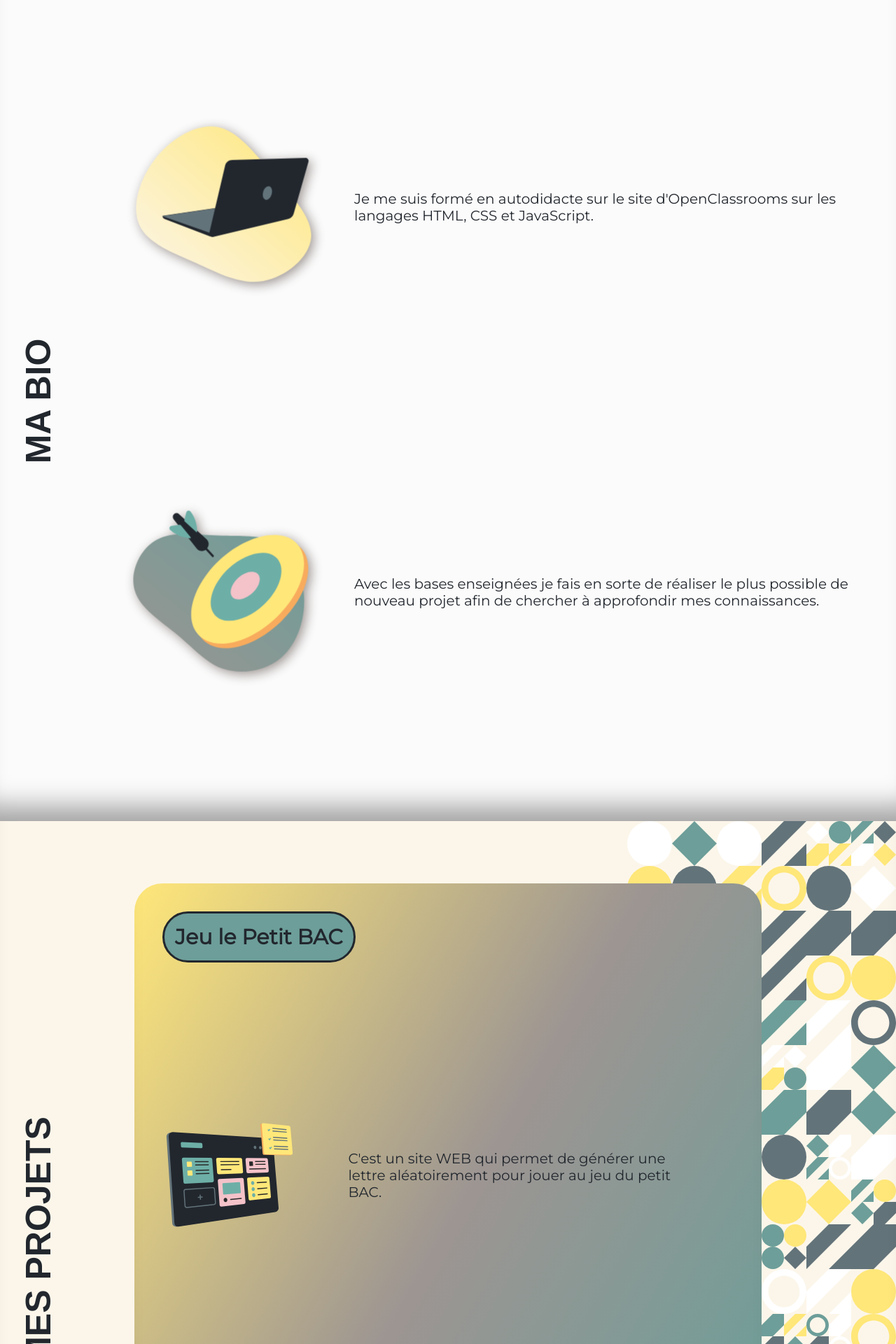
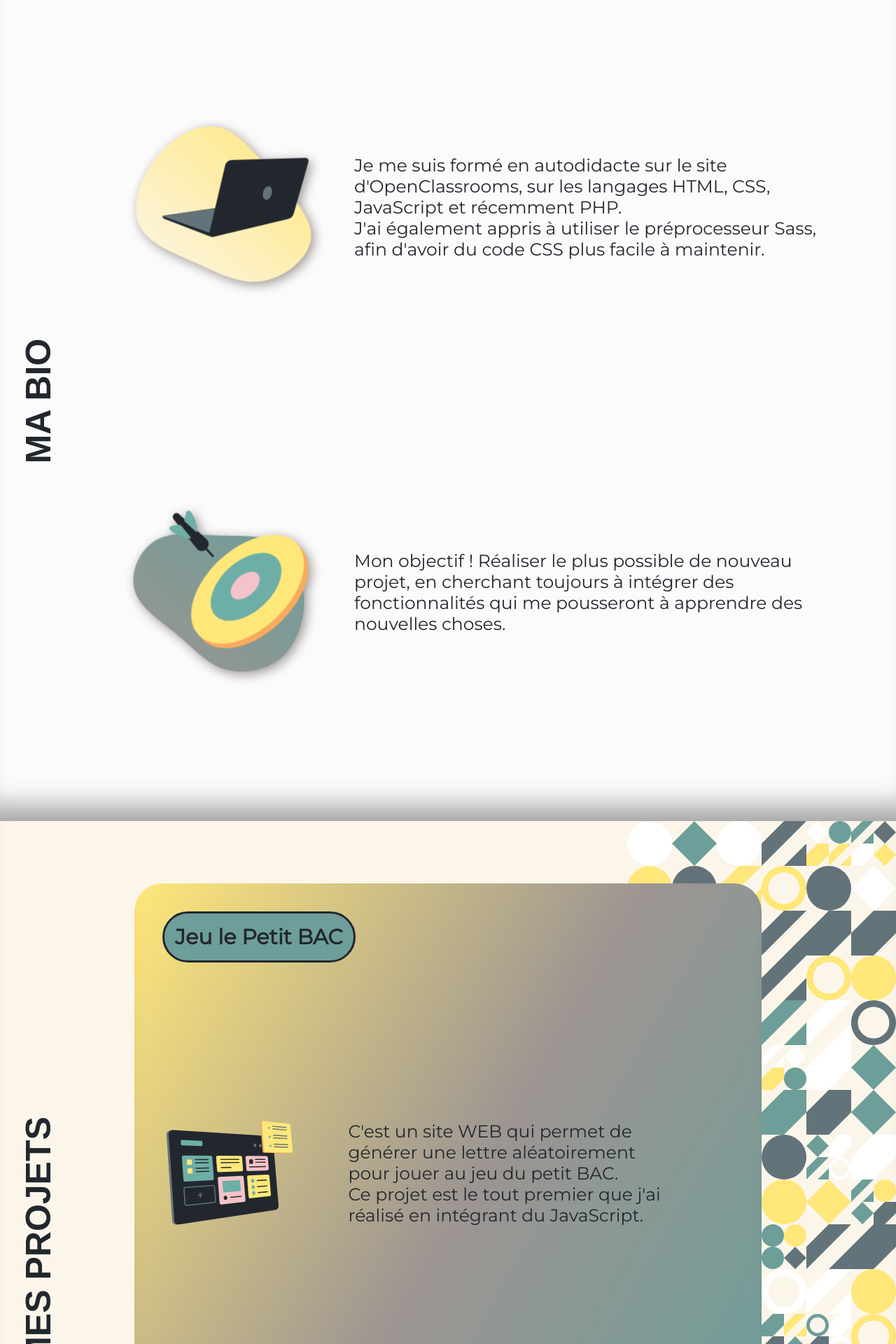
Before and after one commit to ToxyhDev/Tox-Website, a PHP site: page / in a window 1280 px wide. Shown: the part 1360-3280 px from the top of the page at 70% size. Run offline with PHP 8.4, Linux system fonts and the light colour scheme; style sheets or scripts are compiled from the project's sources; some web fonts are replaced.

Commit message:
#17 Corrected the font size

```diff
--- a/css/sass.css
+++ b/css/sass.css
@@ -87,7 +87,7 @@ h2 {
 
 h3, h4, p, a, input, select, textarea, button, li {
   font-family: "Montserrat", sans-serif;
-  font-size: 2rem;
+  font-size: 2.5rem;
 }
 
 .navbar {
@@ -313,6 +313,7 @@ h3, h4, p, a, input, select, textarea, button, li {
 .forms--input::placeholder {
   color: #22272E;
   font-weight: bold;
+  font-size: 2rem;
 }
 .forms--input:focus {
   outline: none;
@@ -391,11 +392,15 @@ h3, h4, p, a, input, select, textarea, button, li {
   text-align: center;
   background-color: #FBFBFB;
 }
+.copyright__symbol {
+  font-size: 2rem;
+}
 .copyright__date {
   font-weight: bold;
 }
 .copyright__link {
   text-decoration: underline 1px;
+  font-size: 2rem;
 }
 
 .rgbd-header {
@@ -472,14 +477,14 @@ h3, h4, p, a, input, select, textarea, button, li {
 }
 .sections--paire {
   background-color: #FCF6EA;
-  background-image: url(/Tox-Website/images/patternpadComputer.svg);
+  background-image: url(../images/patternpadComputer.svg);
   background-repeat: repeat-y;
   background-size: 30%;
   background-position: top right;
 }
 @media screen and (max-width: 769px) {
   .sections--paire {
-    background-image: url(/Tox-Website/images/patternpadMobileGrey.svg);
+    background-image: url(../images/patternpadMobileGrey.svg);
     background-repeat: no-repeat;
     background-size: 130vh;
     background-position: bottom;
@@ -587,7 +592,7 @@ h3, h4, p, a, input, select, textarea, button, li {
 @media screen and (max-width: 426px) {
   .mesProjets-carousel {
     width: 100%;
-    height: 70%;
+    height: auto;
     flex-direction: row;
     scroll-snap-type: x mandatory;
   }
@@ -642,7 +647,7 @@ h3, h4, p, a, input, select, textarea, button, li {
 }
 .mesProjets-carousel__slide-desc {
   width: 90%;
-  height: 80%;
+  min-height: 80%;
   display: flex;
   justify-content: space-around;
   align-items: center;
--- a/includes/forms.php
+++ b/includes/forms.php
@@ -23,7 +23,7 @@
             </div>
 
             <p class="forms-rgbd__text">En soumettant ce formulaire, j'accepte que les informations saisies dans ce formulaire soient exploitées, pour permettre de me recontacter, dans le cadre de la demande de contact.
-            Lien <a class="forms-rgbd__text--a" href="mentions-legales.php" target="_blank" rel="noopener noreferrer">Mentions-Légales</a>.</p>
+            Lien <a class="forms-rgbd__text--a" href="mentions-legales.php" target="_blank" rel="noopener noreferrer">Mentions-Légales</a>.*</p>
         </div>
 
         <p class="forms__attention">* Champs obligatoires</p>
--- a/index.php
+++ b/index.php
@@ -13,8 +13,8 @@ if (isset($_POST['texts'])) {
     <meta charset="UTF-8">
     <meta http-equiv="X-UA-Compatible" content="IE=edge">
     <meta name="viewport" content="width=device-width, initial-scale=1.0">
-    <link rel="stylesheet" href="css/style.css">
-    <!-- <link rel="stylesheet" href="css/sass.css"> -->
+    <!-- <link rel="stylesheet" href="css/style.css"> -->
+    <link rel="stylesheet" href="css/sass.css">
     <link rel="preconnect" href="https://fonts.googleapis.com">
     <link rel="preconnect" href="https://fonts.gstatic.com" crossorigin>
     <link href="https://fonts.googleapis.com/css2?family=Montserrat:wght@100;300;400&display=swap" rel="stylesheet">
@@ -46,12 +46,13 @@ if (isset($_POST['texts'])) {
 
             <div class="maBio-blob">
                 <img class="maBio-blob__img" src="images/illustration-blob-pc.svg" alt="">
-                <p class="maBio-blob__p">Je me suis formé en autodidacte sur le site d'OpenClassrooms sur les langages HTML, CSS et JavaScript.</p>
+                <p class="maBio-blob__p">Je me suis formé en autodidacte sur le site d'OpenClassrooms, sur les langages HTML, CSS, JavaScript et récemment PHP.<br>
+                J'ai également appris à utiliser le préprocesseur Sass, afin d'avoir du code CSS plus facile à maintenir.</p>
             </div>
 
             <div class="maBio-blob">
                 <img class="maBio-blob__img" src="images/illustration-blob-cible.svg" alt="">
-                <p class="maBio-blob__p">Avec les bases enseignées je fais en sorte de réaliser le plus possible de nouveau projet afin de chercher à approfondir mes connaissances.</p>
+                <p class="maBio-blob__p">Mon objectif ! Réaliser le plus possible de nouveau projet, en cherchant toujours à intégrer des fonctionnalités qui me pousseront à apprendre des nouvelles choses.</p>
             </div>
         </section>
 
@@ -66,7 +67,7 @@ if (isset($_POST['texts'])) {
                     <h3 class="mesProjets-carousel__slide--title">Jeu le Petit BAC</h3>
                     <div class="mesProjets-carousel__slide-desc">
                         <img  class="mesProjets-carousel__slide-desc__img" src="images/illustration-interface.svg" alt="">
-                        <p class="mesProjets-carousel__slide-desc__p">C'est un site WEB qui permet de générer une lettre aléatoirement pour jouer au jeu du petit BAC.</p>
+                        <p class="mesProjets-carousel__slide-desc__p">C'est un site WEB qui permet de générer une lettre aléatoirement pour jouer au jeu du petit BAC.<br> Ce projet est le tout premier que j'ai réalisé en intégrant du JavaScript.</p>
                     </div>
                     <a class="btn" href="../jeuLePetitBac/index.html" target="_blank" rel="noopener noreferrer">Lien</a>
                 </div>
@@ -75,7 +76,8 @@ if (isset($_POST['texts'])) {
                     <h3 class="mesProjets-carousel__slide--title">Max Portfolio</h3>
                     <div class="mesProjets-carousel__slide-desc">
                         <img  class="mesProjets-carousel__slide-desc__img" src="images/illustration-portable.svg" alt="">
-                        <p class="mesProjets-carousel__slide-desc__p">Création d'un site web sous le format d'un portfolio d'images, avec la création d'une gallerie d'image qui met en valeur chaques images.</p>
+                        <p class="mesProjets-carousel__slide-desc__p">Création d'un site WEB portfolio, le site était destiné à un graphiste qui avait besoin d'afficher ses designs, dans le format d'une gallerie d'images.
+                        Il avait également besoin d'un caroussel, pour pouvoir faire défiler plusieurs designs sur le même thème.</p>
                     </div>
                     <a class="btn" href="../MaxPortfolio/index.html" target="_blank" rel="noopener noreferrer">Lien</a>
                 </div>
--- a/sass/base/_typographies.scss
+++ b/sass/base/_typographies.scss
@@ -14,5 +14,5 @@ h2 {
 }
 h3, h4, p, a, input, select, textarea, button, li {
     font-family: $font-body, sans-serif;
-    font-size: 2rem;
+    font-size: 2.5rem;
 }
--- a/sass/layouts/_footer.scss
+++ b/sass/layouts/_footer.scss
@@ -6,10 +6,14 @@
     align-items: center;
     text-align: center;
     background-color: $color-white;
+    &__symbol {
+        font-size: $footer-font-size;
+    }
     &__date {
         font-weight: bold;
     }
     &__link {
         text-decoration: underline 1px;
+        font-size: $footer-font-size;
     }
 }
--- a/sass/layouts/_forms.scss
+++ b/sass/layouts/_forms.scss
@@ -118,6 +118,7 @@
         &::placeholder {
             color: $color-font;
             font-weight: bold;
+            font-size: 2rem;
         }
         &:focus {
             outline: none;
--- a/sass/pages/_projects.scss
+++ b/sass/pages/_projects.scss
@@ -19,7 +19,7 @@
 
         @include mobile-only {
             width: 100%;
-            height: 70%;
+            height: auto;
             flex-direction: row;
             scroll-snap-type: x mandatory;
         }
@@ -78,7 +78,7 @@
 
             &-desc {
                 width: 90%;
-                height: 80%;
+                min-height: 80%;
                 display: flex;
                 justify-content: space-around;
                 align-items: center;
--- a/sass/pages/_sections.scss
+++ b/sass/pages/_sections.scss
@@ -8,12 +8,12 @@
     box-shadow: rgba(0, 0, 0, 0.35) 0px -50px 36px -28px inset;
     &--paire {
         background-color: $color-background;
-        background-image: url(/Tox-Website/images/patternpadComputer.svg);
+        background-image: url(../images/patternpadComputer.svg);
         background-repeat: repeat-y;
         background-size: 30%;
         background-position: top right;
         @include tablet-only {
-            background-image: url(/Tox-Website/images/patternpadMobileGrey.svg);
+            background-image: url(../images/patternpadMobileGrey.svg);
             background-repeat: no-repeat;
             background-size: 130vh;
             background-position: bottom;
--- a/sass/utils/_variables.scss
+++ b/sass/utils/_variables.scss
@@ -32,3 +32,5 @@ $animation-blob-intensityY: 4%;
 
 $checkbox-width: 6rem;
 $checkbox-border: 0.3rem solid $color-font;
+
+$footer-font-size: 2rem;
```
Also changed, not shown: 1 other file.
